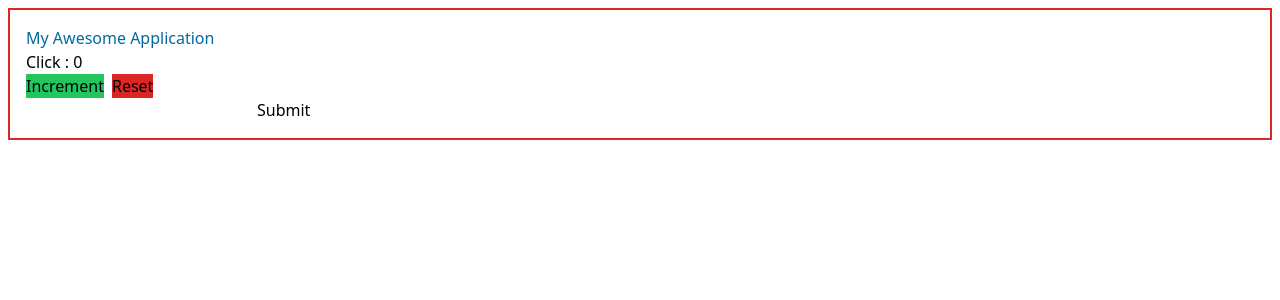
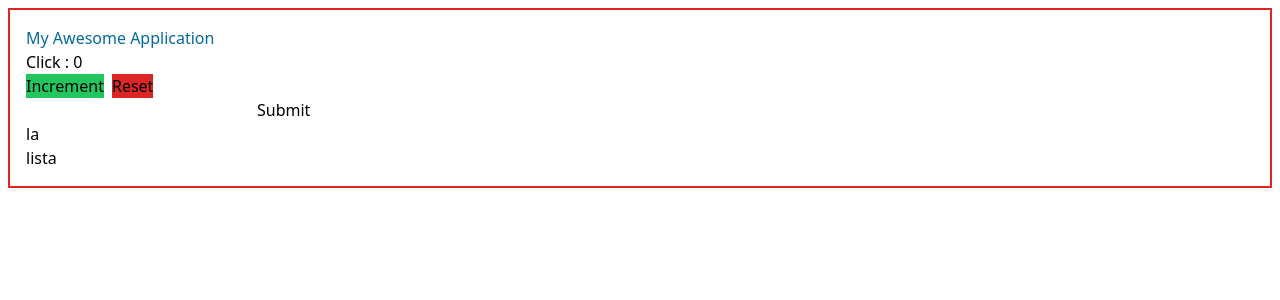
Before and after one commit to RiccardoMannino/Jsx-exercise, a React (Create React App) app in the folder react-exercises/: page / in a window 1280 px wide. Shown: the top 300 px of the page. Built offline with nearby package versions, Linux system fonts and the light colour scheme.

Commit message:
useState-03

```diff
--- a/react-exercises/src/ToDolist.js
+++ b/react-exercises/src/ToDolist.js
@@ -1,7 +1,7 @@
 import { useState } from "react";
 
 export function ToDoList() {
-  const [data, setData] = useState([""]);
+  const [data, setData] = useState(["la", "lista"]);
 
   const handleTodoList = (event) => {
     event.preventDefault();
```
